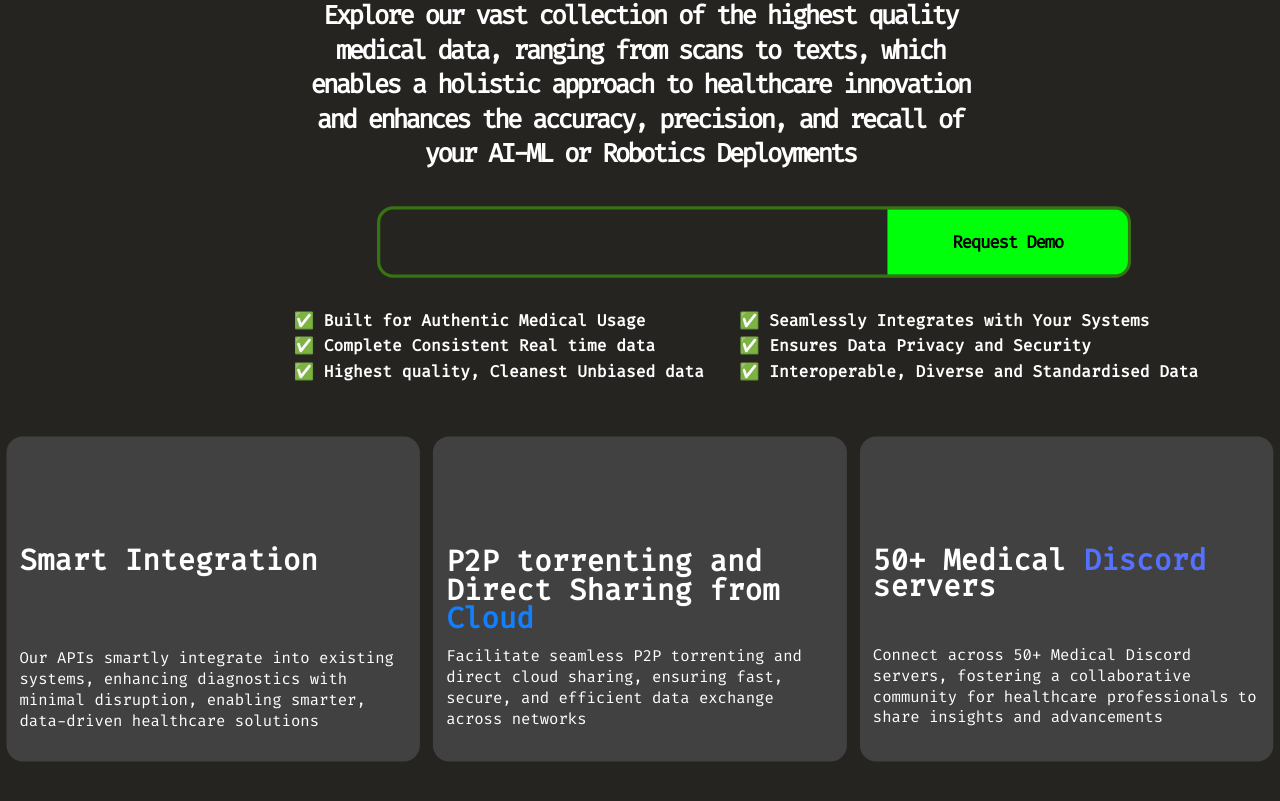
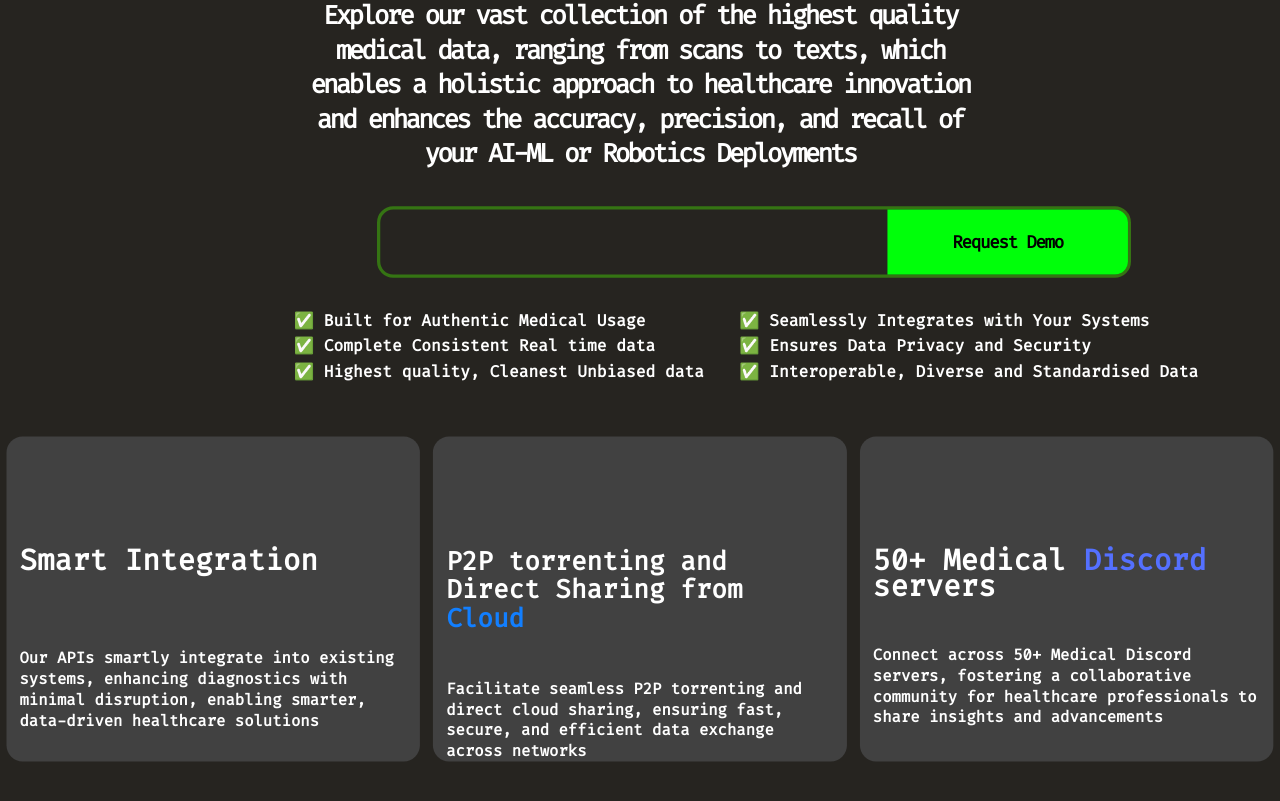
Before and after one commit to LifestyleCorp/Medical-AGI, a plain HTML site: page B2B Sales Conversion Page/Index.html in a window 1280 px wide. Shown: the part 211-1012 px from the top of the page. Drawn offline with Linux system fonts and the light colour scheme.

Commit message:
Added Box Style Update

```diff
--- a/B2B Sales Conversion Page/Index.html
+++ b/B2B Sales Conversion Page/Index.html
@@ -37,8 +37,8 @@
           <p style="margin-top: 95px;">Our APIs smartly integrate into existing systems, enhancing diagnostics with minimal disruption, enabling smarter, data-driven healthcare solutions</p>
         </div>
         <div class="greybox">
-          <h2 style="font-size: 45px; margin-top: 140px; line-height: 44px;">P2P torrenting and Direct Sharing from <span style="color: #127FFF;">Cloud</span></h2>
-          <p>Facilitate seamless P2P torrenting and direct cloud sharing, ensuring fast, secure, and efficient data exchange across networks</p>
+          <h2 style="font-size: 40px; margin-top: 140px; line-height: 44px;">P2P torrenting and Direct Sharing from <span style="color: #127FFF;">Cloud</span></h2>
+          <p style="margin-top: 50px;">Facilitate seamless P2P torrenting and direct cloud sharing, ensuring fast, secure, and efficient data exchange across networks</p>
         </div>
         <div class="greybox">
           <h2 style="font-size: 45px; margin-top: 140px; line-height: 40px;">50+ Medical <span style="color: #5470FF;">Discord</span> servers</h2>
--- a/B2B Sales Conversion Page/style.css
+++ b/B2B Sales Conversion Page/style.css
@@ -127,4 +127,5 @@ li {
 h2, p {
   margin: 0;
   padding: 10px 0;
+  font-weight: bold;
 }
```
